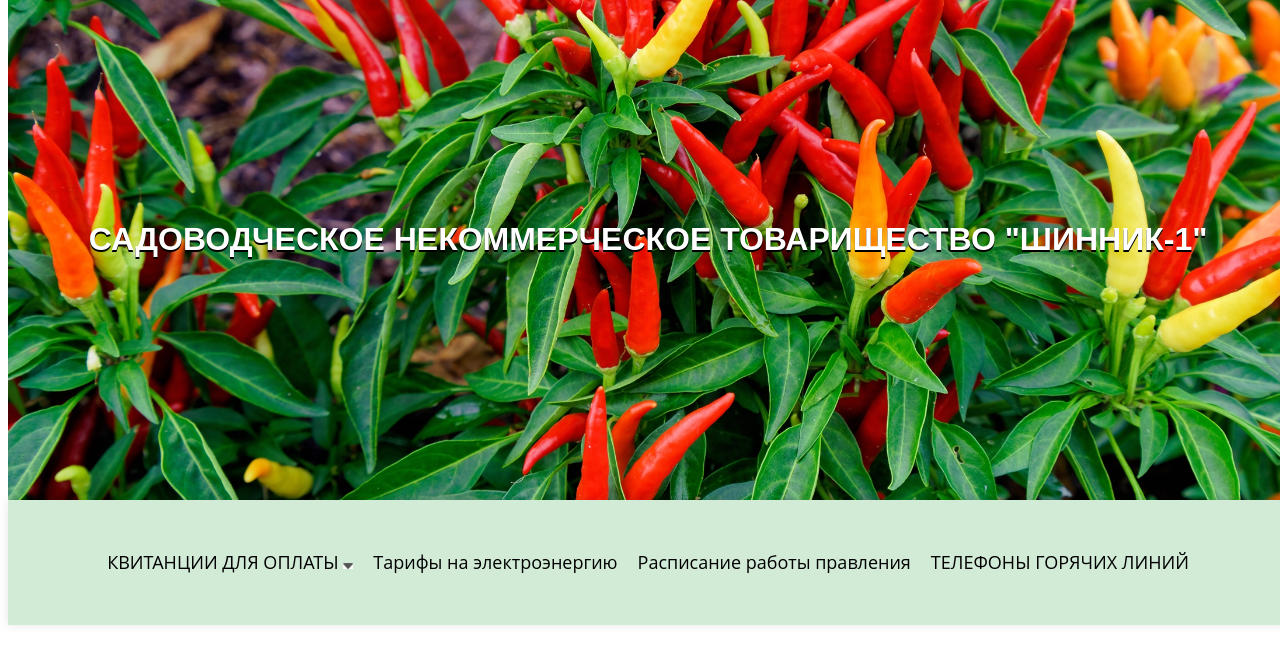
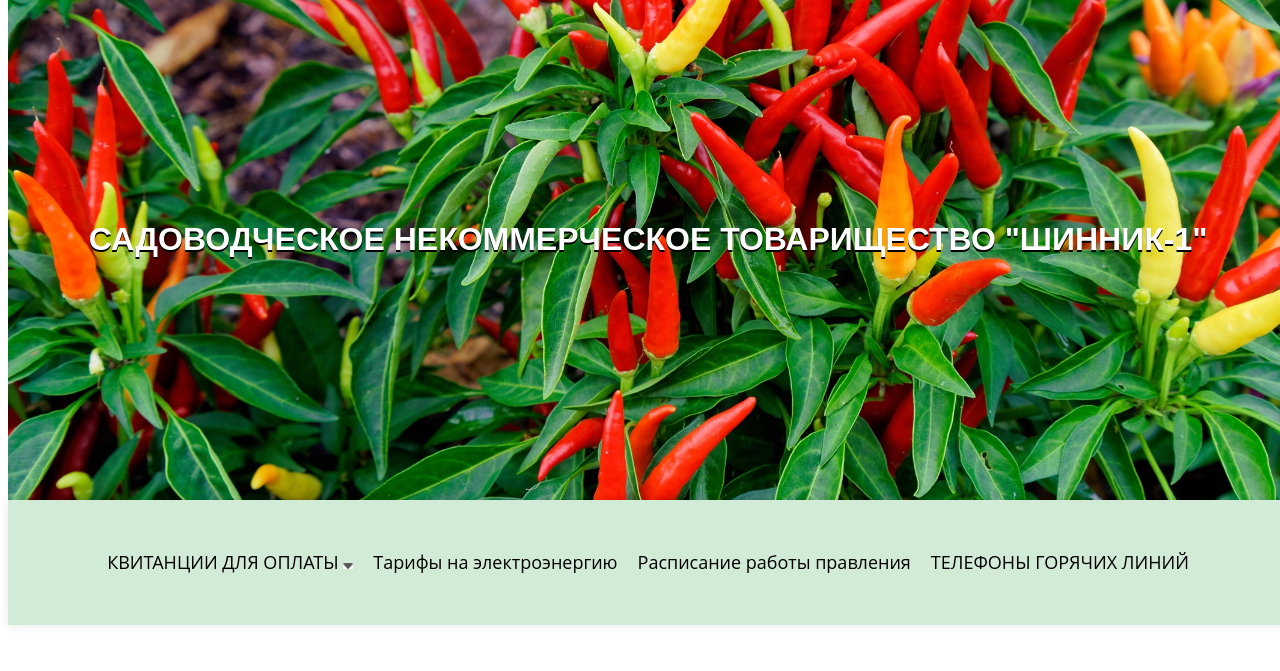
Before and after one commit to Robingood43/q, a FastAPI app: page / in a window 1280 px wide; the page is wider, and only the part inside the window is pictured. Shown: the part 82-753 px from the top of that part. Run offline with FastAPI, Linux system fonts and the light colour scheme; parts of the project's set-up code (start-up, migrations or seed data) failed here and were passed over.

Commit message:
Update index.html

```diff
--- a/templates/index.html
+++ b/templates/index.html
@@ -47,7 +47,7 @@
   .background {
       text-shadow: 0 2px #000;
     font-family: var(--secondary-font);
-    width: 102%;
+    width: 105%;
     height: 500px;
     background: url('{{ url_for('static', path='image.jpg') }}') no-repeat center center fixed;
     background-size: cover;
```
